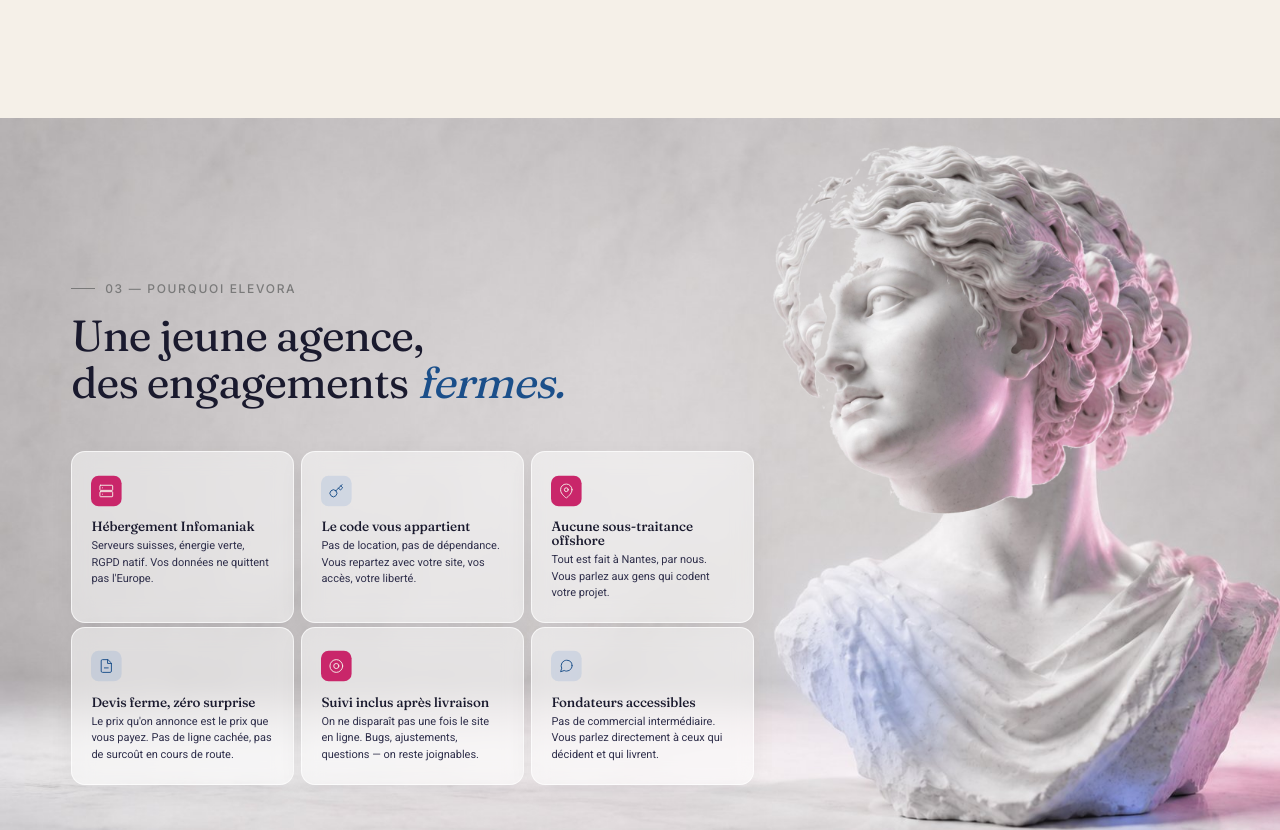
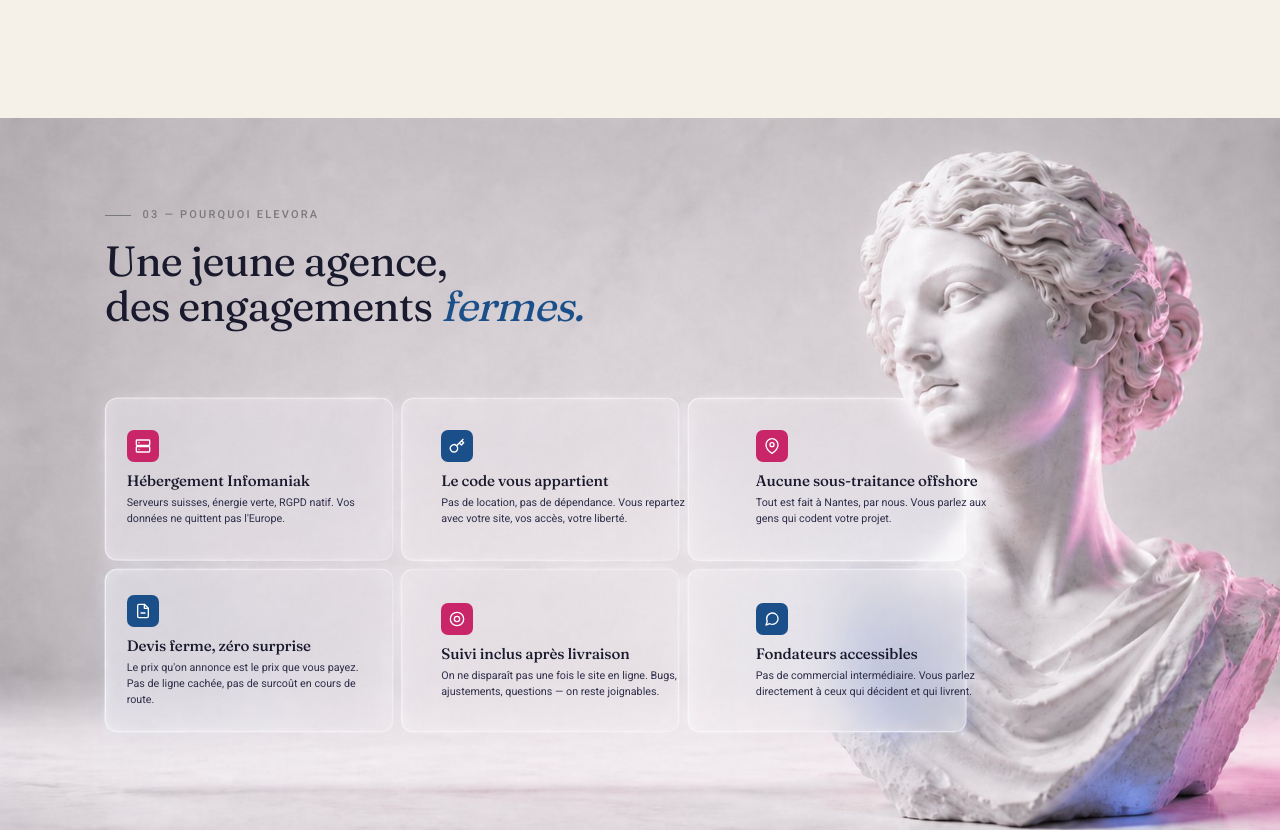
Before and after one commit to celianelevora/elevora-agency, a Next.js app: page / in a window 1280 px wide. Shown: the part 1640-2470 px from the top of the page. Built offline with nearby package versions, Linux system fonts and the light colour scheme.

Commit message:
Site web

```diff
--- a/app/globals.css
+++ b/app/globals.css
@@ -1374,100 +1374,118 @@ body:has(.home-with-cinematic-footer) {
 .home-with-cinematic-footer .sec-night .marquee-sep { color: var(--c-bleu-clair, #2B6CC4) !important; }
 
 
+
+
 /* ============================================
-   ENGAGEMENTS — fond composé + tête en surimpression
+   ENGAGEMENTS — texte calé sur l'image (cartes intégrées)
    ============================================ */
 .eng-section { position: relative; padding: 0; overflow: hidden; }
 .eng-stage {
   position: relative;
   width: 100%;
-  max-width: 1672px;
-  margin: 0 auto;
   aspect-ratio: 1672 / 941;
   background-image: url('/eng-fond.png');
-  background-size: 100% 100%;
+  background-size: cover;
+  background-position: center;
   background-repeat: no-repeat;
+  container-type: size;
+  container-name: stage;
 }
-/* Tête détourée calée pile sur la tête du buste du fond */
-.eng-tete {
+.eng-head {
   position: absolute;
-  left: 60.4%;
-  top: 3.7%;
-  width: 28.1%;
-  height: auto;
-  z-index: 3;
-  pointer-events: none;
-  user-select: none;
+  left: 8.2%;
+  top: 11%;
+  max-width: 52%;
 }
-/* Contenu dans la moitié gauche */
-.eng-content {
-  position: absolute;
-  inset: 0;
-  z-index: 2;
-  max-width: 1240px;
-  margin: 0 auto;
-  padding: 8% 4% 0;
-  display: flex;
-  flex-direction: column;
-  justify-content: center;
+.eng-eyebrow {
+  display: inline-flex; align-items: center; gap: 12px;
+  font-family: var(--sans); font-size: 0.86cqw; letter-spacing: 0.2em;
+  color: var(--ink-muted); font-weight: 500; text-transform: uppercase;
+  margin-bottom: 1.2cqw;
 }
+.eng-eyebrow::before { content: ''; width: 2cqw; height: 1px; background: var(--ink-muted); display: inline-block; }
 .eng-title {
-  font-family: var(--serif);
-  font-weight: 400;
-  font-size: clamp(28px, 3.4vw, 52px);
-  line-height: 1.08;
-  letter-spacing: -0.02em;
-  color: var(--ink);
-  margin: 14px 0 4%;
-  max-width: 640px;
+  font-family: var(--serif); font-weight: 400;
+  font-size: 3.3cqw; line-height: 1.06;
+  letter-spacing: -0.02em; color: var(--ink);
 }
 .eng-title .italic { color: var(--klein); font-style: italic; }
 
 .eng-cards {
+  position: absolute;
+  left: 8.2%;
+  top: 38.5%;
+  width: 72%;
+  height: 47%;
   display: grid;
   grid-template-columns: repeat(3, 1fr);
-  gap: 1.1%;
-  max-width: 60%;
+  grid-template-rows: repeat(2, 1fr);
+  column-gap: 2.4%;
+  row-gap: 2.2%;
 }
 .eng-card {
-  background: rgba(255,255,255,0.5);
-  border: 1px solid rgba(255,255,255,0.7);
-  border-radius: 14px;
-  padding: 1.6vw 1.5vw;
-  backdrop-filter: blur(10px);
-  -webkit-backdrop-filter: blur(10px);
-  box-shadow: 0 8px 26px rgba(20,20,40,0.05);
-  transition: transform 0.3s var(--ease), box-shadow 0.3s var(--ease);
+  padding: 1.6cqw 1.9cqw 1.6cqw 1.7cqw;
+  display: flex;
+  flex-direction: column;
+  justify-content: center;
+  overflow: hidden;
 }
-.eng-card:hover {
-  transform: translateY(-3px);
-  box-shadow: 0 16px 40px rgba(27,79,138,0.10);
+.eng-card .icon-box {
+  width: 2.3cqw; height: 2.3cqw; min-width: 32px; min-height: 32px;
+  border-radius: 0.55cqw;
+  display: inline-flex; align-items: center; justify-content: center;
+  margin-bottom: 0.9cqw;
+  position: relative;
+  transition: transform 0.45s var(--ease), box-shadow 0.45s var(--ease);
 }
-.eng-card .icon-box { margin-bottom: 0.8vw; transform: scale(0.85); transform-origin: left; }
-.eng-card-title {
-  font-family: var(--serif);
-  font-size: clamp(13px, 1.05vw, 18px);
-  font-weight: 500;
-  margin-bottom: 0.4vw;
-  color: var(--ink);
+.eng-card .icon-box::after {
+  content: '';
+  position: absolute;
+  inset: 0;
+  border-radius: inherit;
+  box-shadow: 0 0 0 0 currentColor;
+  opacity: 0.5;
+  animation: iconPulse 3.4s var(--ease) infinite;
 }
-.eng-card-desc {
-  font-family: var(--sans);
-  font-size: clamp(11px, 0.78vw, 14px);
-  line-height: 1.5;
-  color: var(--ink-soft);
+@keyframes iconPulse {
+  0%   { box-shadow: 0 0 0 0 currentColor; opacity: 0.35; }
+  70%  { box-shadow: 0 0 0 0.7cqw transparent; opacity: 0; }
+  100% { box-shadow: 0 0 0 0 transparent; opacity: 0; }
 }
+.eng-card .icon-box-pink { background: var(--pink); color: #fff; }
+.eng-card .icon-box-pink::after { color: var(--pink); }
+.eng-card .icon-box-blue { background: var(--klein); color: #fff; }
+.eng-card .icon-box-blue::after { color: var(--klein); }
+.eng-card .ic { stroke: currentColor; fill: none; stroke-width: 2; stroke-linecap: round; stroke-linejoin: round; width: 1.1cqw; height: 1.1cqw; min-width: 16px; min-height: 16px; transition: transform 0.45s var(--ease); }
+.eng-card:hover .icon-box {
+  transform: translateY(-3px) scale(1.08) rotate(-4deg);
+  box-shadow: 0 0.7cqw 1.4cqw rgba(27,79,138,0.28);
+}
+.eng-card:hover .icon-box-pink { box-shadow: 0 0.7cqw 1.4cqw rgba(201,38,106,0.32); }
+.eng-card:hover .ic { transform: scale(1.12); }
+.eng-card-title { font-family: var(--serif); font-size: 1.18cqw; font-weight: 500; margin-bottom: 0.45cqw; color: var(--ink); }
+.eng-card-desc { font-family: var(--sans); font-size: 0.84cqw; line-height: 1.5; color: var(--ink-soft); }
 
-/* Tablette : on resserre, cartes 2 colonnes */
+/* Mobile / tablette : version classique empilée */
 @media (max-width: 1100px) {
-  .eng-stage { aspect-ratio: auto; min-height: 620px; background-size: cover; background-position: 75% center; }
-  .eng-tete { display: none; }
-  .eng-content { position: relative; padding: 72px 32px; }
-  .eng-cards { grid-template-columns: repeat(2, 1fr); max-width: 560px; gap: 12px; }
-  .eng-card { padding: 22px 22px; }
-  .eng-card .icon-box { transform: none; margin-bottom: 14px; }
+  .eng-stage { aspect-ratio: auto; min-height: 0; background-image: none; background: linear-gradient(180deg,#f3f0ec,#e9e5df); container-type: normal; padding: 56px 28px 64px; }
+  .eng-head { position: relative; left: 0; top: 0; max-width: 100%; }
+  .eng-eyebrow { font-size: 12px; margin-bottom: 16px; }
+  .eng-eyebrow::before { width: 24px; }
+  .eng-title { font-size: 32px; margin-bottom: 32px; }
+  .eng-cards {
+    position: relative; left: 0; top: 0; width: 100%; height: auto;
+    grid-template-columns: repeat(2, 1fr); grid-template-rows: auto;
+    gap: 14px;
+  }
+  .eng-card { background: #fff; border-radius: 16px; box-shadow: 0 8px 26px rgba(20,20,40,0.06); padding: 24px; }
+  .eng-card .icon-box { width: 38px; height: 38px; border-radius: 9px; margin-bottom: 14px; }
+  .eng-card .icon-box::after { animation: none; }
+  .eng-card .ic { width: 18px; height: 18px; }
+  .eng-card:hover .icon-box { box-shadow: 0 8px 18px rgba(27,79,138,0.25); }
+  .eng-card-title { font-size: 17px; margin-bottom: 6px; }
+  .eng-card-desc { font-size: 14px; }
 }
 @media (max-width: 600px) {
-  .eng-stage { background-position: 70% center; }
-  .eng-cards { grid-template-columns: 1fr; max-width: 100%; }
+  .eng-cards { grid-template-columns: 1fr; }
 }
--- a/components/EngagementsGrid.tsx
+++ b/components/EngagementsGrid.tsx
@@ -1,7 +1,7 @@
 const ENGAGEMENTS = [
   {
     icon: (
-      <svg className="ic" width="18" height="18" viewBox="0 0 24 24">
+      <svg className="ic" viewBox="0 0 24 24">
         <rect x="2" y="3" width="20" height="8" rx="1" />
         <rect x="2" y="13" width="20" height="8" rx="1" />
         <line x1="6" y1="7" x2="6.01" y2="7" />
@@ -14,17 +14,17 @@ const ENGAGEMENTS = [
   },
   {
     icon: (
-      <svg className="ic" width="18" height="18" viewBox="0 0 24 24">
+      <svg className="ic" viewBox="0 0 24 24">
         <path d="M21 2l-2 2m-7.61 7.61a5.5 5.5 0 1 1-7.778 7.778 5.5 5.5 0 0 1 7.777-7.777zm0 0L15.5 7.5m0 0l3 3L22 7l-3-3m-3.5 3.5L19 4" />
       </svg>
     ),
-    iconClass: 'icon-box-blue-light',
+    iconClass: 'icon-box-blue',
     title: 'Le code vous appartient',
     desc: 'Pas de location, pas de dépendance. Vous repartez avec votre site, vos accès, votre liberté.',
   },
   {
     icon: (
-      <svg className="ic" width="18" height="18" viewBox="0 0 24 24">
+      <svg className="ic" viewBox="0 0 24 24">
         <path d="M21 10c0 7-9 13-9 13s-9-6-9-13a9 9 0 0 1 18 0z" />
         <circle cx="12" cy="10" r="3" />
       </svg>
@@ -35,19 +35,19 @@ const ENGAGEMENTS = [
   },
   {
     icon: (
-      <svg className="ic" width="18" height="18" viewBox="0 0 24 24">
+      <svg className="ic" viewBox="0 0 24 24">
         <path d="M14 2H6a2 2 0 0 0-2 2v16a2 2 0 0 0 2 2h12a2 2 0 0 0 2-2V8z" />
         <polyline points="14 2 14 8 20 8" />
         <line x1="9" y1="15" x2="15" y2="15" />
       </svg>
     ),
-    iconClass: 'icon-box-blue-light',
+    iconClass: 'icon-box-blue',
     title: 'Devis ferme, zéro surprise',
     desc: "Le prix qu'on annonce est le prix que vous payez. Pas de ligne cachée, pas de surcoût en cours de route.",
   },
   {
     icon: (
-      <svg className="ic" width="18" height="18" viewBox="0 0 24 24">
+      <svg className="ic" viewBox="0 0 24 24">
         <circle cx="12" cy="12" r="10" />
         <circle cx="12" cy="12" r="4" />
       </svg>
@@ -58,11 +58,11 @@ const ENGAGEMENTS = [
   },
   {
     icon: (
-      <svg className="ic" width="18" height="18" viewBox="0 0 24 24">
+      <svg className="ic" viewBox="0 0 24 24">
         <path d="M21 11.5a8.38 8.38 0 0 1-.9 3.8 8.5 8.5 0 0 1-7.6 4.7 8.38 8.38 0 0 1-3.8-.9L3 21l1.9-5.7a8.38 8.38 0 0 1-.9-3.8 8.5 8.5 0 0 1 4.7-7.6 8.38 8.38 0 0 1 3.8-.9h.5a8.48 8.48 0 0 1 8 8v.5z" />
       </svg>
     ),
-    iconClass: 'icon-box-blue-light',
+    iconClass: 'icon-box-blue',
     title: 'Fondateurs accessibles',
     desc: 'Pas de commercial intermédiaire. Vous parlez directement à ceux qui décident et qui livrent.',
   },
@@ -76,15 +76,9 @@ interface EngagementsGridProps {
 export default function EngagementsGrid({ eyebrow = '03 — Pourquoi Elevora', title }: EngagementsGridProps) {
   return (
     <section id="engagements" className="eng-section">
-      {/* Calque 0 — fond composé (marbre + buste) */}
       <div className="eng-stage">
-        {/* Calque 2 — tête seule détourée, calée sur la tête du buste, devant le contenu */}
-        {/* eslint-disable-next-line @next/next/no-img-element */}
-        <img src="/eng-tete.png" alt="" className="eng-tete" aria-hidden="true" />
-
-        {/* Calque 1 — contenu */}
-        <div className="eng-content">
-          <span className="eyebrow">{eyebrow}</span>
+        <div className="eng-head">
+          <span className="eng-eyebrow">{eyebrow}</span>
           <h2 className="eng-title">
             {title || (
               <>
@@ -93,6 +87,7 @@ export default function EngagementsGrid({ eyebrow = '03 — Pourquoi Elevora', t
               </>
             )}
           </h2>
+        </div>
 
         <div className="eng-cards">
           {ENGAGEMENTS.map((e, i) => (
@@ -104,7 +99,6 @@ export default function EngagementsGrid({ eyebrow = '03 — Pourquoi Elevora', t
           ))}
         </div>
       </div>
-      </div>
     </section>
   );
 }
```
Also changed, not shown: public/eng-fond.png, public/eng-tete.png (deleted). Lines whose indentation alone changed are shown as unchanged.
